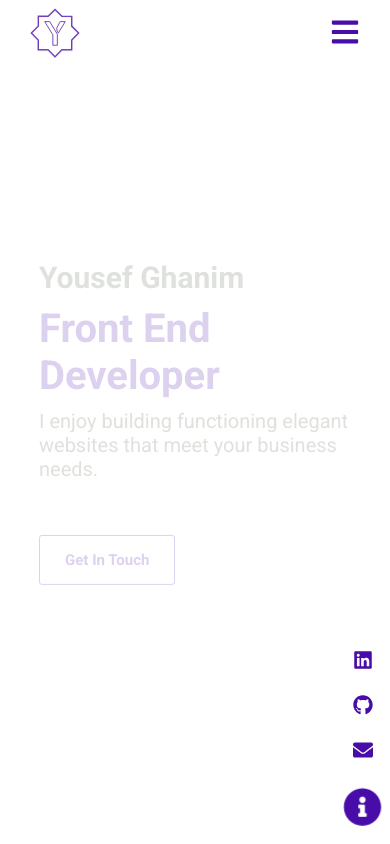
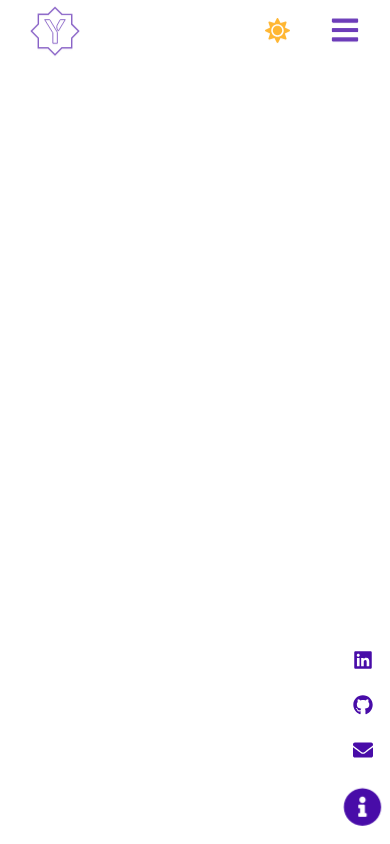
Before and after one commit to yousef-ghanim/my-portfolio, a React (Create React App) app: page / in a window 390 px wide. Shown: the top 844 px of the page. Built offline with nearby package versions, Linux system fonts and the light colour scheme.

Commit message:
dark mode

```diff
--- a/src/components/Loading.js
+++ b/src/components/Loading.js
@@ -2,7 +2,6 @@ import React from "react";
 
 const Loading = () => {
   return (
-    <div className="loading-container">
     <svg
       id="loading-logo"
       width="916"
@@ -24,7 +23,6 @@ const Loading = () => {
         strokeWidth="17.048"
       />
     </svg>
-    </div>
   );
 };
 export default Loading;
--- a/src/components/Navbar.js
+++ b/src/components/Navbar.js
@@ -1,11 +1,33 @@
-import React, { useState } from "react";
-import { FaBars } from "react-icons/fa";
+import React, { useState, useEffect } from "react";
+import { FaBars, FaMoon, FaSun } from "react-icons/fa";
 import logo from "../logo/logo.svg";
 import Socials from "./Socials";
+
+const getStorageTheme = () => {
+  let theme = "light-theme";
+  if (localStorage.getItem("theme")) {
+    theme = localStorage.getItem("theme");
+  }
+  return theme;
+};
 
 const Navbar = () => {
   const [show, setShow] = useState(false);
   const [navActive, setNavActive] = useState(false);
+  const [theme, setTheme] = useState(getStorageTheme());
+
+  const toggleTheme = () => {
+    if (theme === "light-theme") {
+      setTheme("dark-theme");
+    } else {
+      setTheme("light-theme");
+    }
+  };
+
+  useEffect(() => {
+    document.documentElement.className = theme;
+    localStorage.setItem("theme", theme);
+  }, [theme]);
 
   const fixNav = () => {
     const screenPos = window.pageYOffset;
@@ -44,10 +66,25 @@ const Navbar = () => {
             />
           </svg>
         </a>
-
+        <div className="nav-theme">
+          <a
+            className="theme-btn"
+            onClick={toggleTheme}
+            style={
+              theme === "light-theme"
+                ? { color: "orange" }
+                : { color: "#e4e4e4", fontSize: "2rem" }
+            }
+          >
+            {theme === "light-theme" ? <FaSun /> : <FaMoon />}
+          </a>
           <ul className={`nav-menu ${show && "nav-menu-active"}`}>
             <li className="nav-item">
-            <a href="#home" className="nav-link" onClick={() => setShow(false)}>
+              <a
+                href="#home"
+                className="nav-link"
+                onClick={() => setShow(false)}
+              >
                 <span>1.</span> Home
               </a>
             </li>
@@ -79,6 +116,7 @@ const Navbar = () => {
               </a>
             </li>
           </ul>
+        </div>
         <button className="menu-btn" onClick={() => setShow(!show)}>
           <FaBars />
         </button>
@@ -106,7 +144,7 @@ const Navbar = () => {
             fill="none"
             xmlns="http://www.w3.org/2000/svg"
           >
-            <path d="M1399.99 0H0V980H1399.99V0Z" fill="white" />
+            <path className="c" d="M1399.99 0H0V980H1399.99V0Z" fill="white" />
             <path
               className="a"
               d="M981.697 591.581V922.528H1056.51V541.868H981.697V591.581Z"
--- a/src/components/Projects.js
+++ b/src/components/Projects.js
@@ -55,6 +55,7 @@ const Projects = () => {
                 <img src={image} alt={title} className="project-image" />
                 <svg className="card__svg" viewBox="0 0 800 500">
                   <path
+                    className="c"
                     d="M 0 100 Q 50 200 100 250 Q 250 400 350 300 C 400 250 550 150 650 300 Q 750 450 800 400 L 800 500 L 0 500"
                     stroke="transparent"
                     fill="white"
--- a/src/index.css
+++ b/src/index.css
@@ -3,7 +3,25 @@
   --bg-color: #fff;
   --primary: #480ca8;
   --light: #d0b7f8;
+  --shadow: #d0b7f8;
 }
+
+.dark-theme {
+  --secondary: #e4e4e4;
+  --bg-color: #0d1b2a;
+  --primary: #763dd1;
+  --light: #786892;
+  --shadow: #0a0c16;
+}
+
+.light-theme {
+  --secondary: #566246;
+  --bg-color: #fff;
+  --primary: #480ca8;
+  --light: #d0b7f8;
+  --shadow: #d0b7f8;
+}
+
 *,
 ::after,
 ::before {
@@ -11,6 +29,9 @@
   padding: 0;
   box-sizing: border-box;
   font-family: "Roboto", sans-serif;
+}
+body {
+  background-color: var(--bg-color);
 }
 html {
   font-size: 62.5%;
@@ -27,7 +48,6 @@ html {
 .logo-container {
   width: 5rem;
   height: 5rem;
-
   opacity: 0;
   animation: ContentFadeIn 0.8s 0.8s forwards ease-in;
 }
@@ -130,6 +150,7 @@ html {
   outline: none;
   cursor: pointer;
 }
+
 .menu-btn:hover {
   transform: rotate(-90deg);
 }
@@ -143,12 +164,26 @@ html {
   position: absolute;
   padding: 1rem 3rem;
   background-color: var(--bg-color);
+  opacity: 0;
+  animation: ContentFadeIn 0.8s 0.8s forwards ease-in;
 }
 
 .nav-active {
   position: fixed;
-  box-shadow: 0.1rem 0.3rem 0.3rem var(--light);
+  box-shadow: 0.3rem 0.2rem 1rem var(--shadow);
   z-index: 3;
+}
+
+.nav-theme {
+  display: flex;
+  align-items: center;
+}
+
+.theme-btn {
+  font-size: 2.5rem;
+  cursor: pointer;
+  padding: 1rem;
+  margin-right: 3rem;
 }
 
 .nav-menu {
@@ -157,8 +192,9 @@ html {
   flex-wrap: 1;
   justify-content: space-between;
   align-items: center;
-  opacity: 0;
-  animation: ContentFadeIn 0.8s 0.8s forwards ease-in;
+  /* opacity: 0;
+  animation: ContentFadeIn 0.8s 0.8s forwards ease-in; */
+  background-color: var(--bg-color);
 }
 
 .nav-link {
@@ -169,7 +205,7 @@ html {
   vertical-align: center;
   font-size: 1.5rem;
   color: var(--primary);
-  transition: all 0.1s;
+  transition: hover 0.1s;
   font-weight: 700;
 }
 
@@ -192,6 +228,8 @@ html {
   display: flex;
   justify-content: space-between;
   align-items: center;
+  opacity: 0;
+  animation: ContentFadeIn 0.8s 1.6s forwards ease-in;
 }
 
 .banner-image-container {
@@ -199,12 +237,9 @@ html {
   width: 30rem;
   height: 40rem;
   margin-left: 10rem;
-  opacity: 0;
-  animation: ContentFadeIn 0.8s 1.6s forwards ease-in;
 }
 
 .banner-image {
-  position: absolute;
   width: 100%;
   height: 100%;
 }
@@ -216,10 +251,8 @@ html {
 .b {
   fill: var(--light);
 }
-
-.banner-text {
-  animation: ContentFadeIn 0.8s 1.2s forwards ease-in;
-  opacity: 0;
+.c {
+  fill: var(--bg-color);
 }
 
 .banner-title {
@@ -245,7 +278,6 @@ html {
   font-weight: 700;
   padding: 1.5rem 2.5rem;
   border-radius: 0.3rem;
-  transition: all 0.1s;
   text-decoration: none;
 }
 .btn:hover {
@@ -495,7 +527,7 @@ html {
   transform: scale(1.5);
 }
 .project-item:hover {
-  box-shadow: 0.1rem 2rem 2rem var(--light);
+  box-shadow: 0.1rem 2rem 2rem var(--shadow);
 }
 .img-container {
   overflow: hidden;
@@ -843,6 +875,12 @@ html {
     display: block;
   }
 
+  .theme-btn {
+    position: absolute;
+    right: 9rem;
+    margin: 0;
+  }
+
   .nav {
     position: fixed;
     z-index: 2;
@@ -855,21 +893,18 @@ html {
     left: 0;
     right: 0;
     text-align: center;
-
     top: 6rem;
-    background-color: var(--bg-color);
-
     padding-bottom: 1rem;
     padding-left: 1rem;
     height: 0rem;
-    transition: all 0.5s ease;
+    transition: height 0.3s ease, box-shadow 0.1s ease;
     overflow: hidden;
     z-index: 5;
   }
 
   .nav-menu-active {
     height: 20rem;
-    box-shadow: 0.1rem 0.3rem 0.3rem var(--light);
+    box-shadow: 0.1rem 0.3rem 0.3rem var(--shadow);
   }
 
   .nav-item {
@@ -883,6 +918,7 @@ html {
 
 #loading-logo {
   width: 20rem;
+  height: 20rem;
   position: absolute;
   top: 50%;
   left: 50%;
@@ -896,8 +932,6 @@ html {
   stroke: var(--primary);
 }
 .path2 {
-  /* stroke-dasharray: 1691.41;
-  stroke-dashoffset: 1691.41; */
   opacity: 0;
   animation: line-2-anime 1s 2.5s ease forwards;
   stroke: var(--primary);
```
Lines whose indentation alone changed are shown as unchanged.
